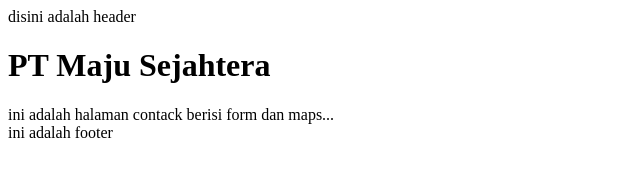
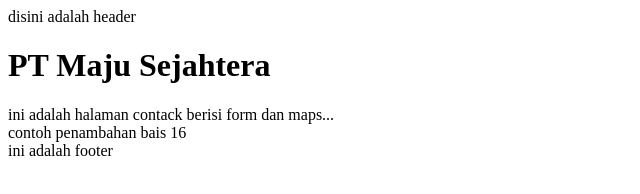
Before and after one commit to Rookie46/CompanyProfile, a plain HTML site: page contack-us.html in a window 1280 px wide. Shown: the whole page, without its empty margins (0-640 px from the left). Drawn offline with Linux system fonts and the light colour scheme.

Commit message:
menambah penjelasan contack us

```diff
--- a/contack-us.html
+++ b/contack-us.html
@@ -13,6 +13,7 @@
 
   <div>ini adalah halaman contack berisi form dan maps...</div>
 
+  <div>contoh penambahan bais 16</div>
   <footer>ini adalah footer</footer>
 </body>
 </html>
```
